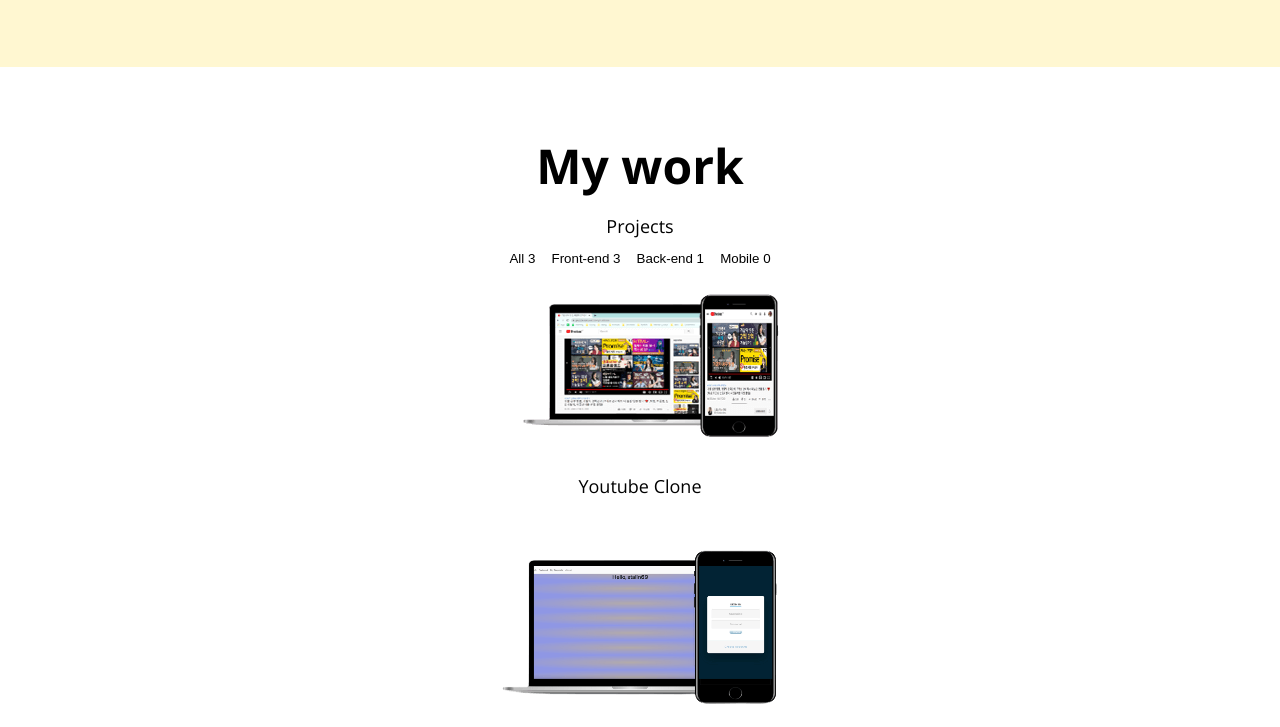
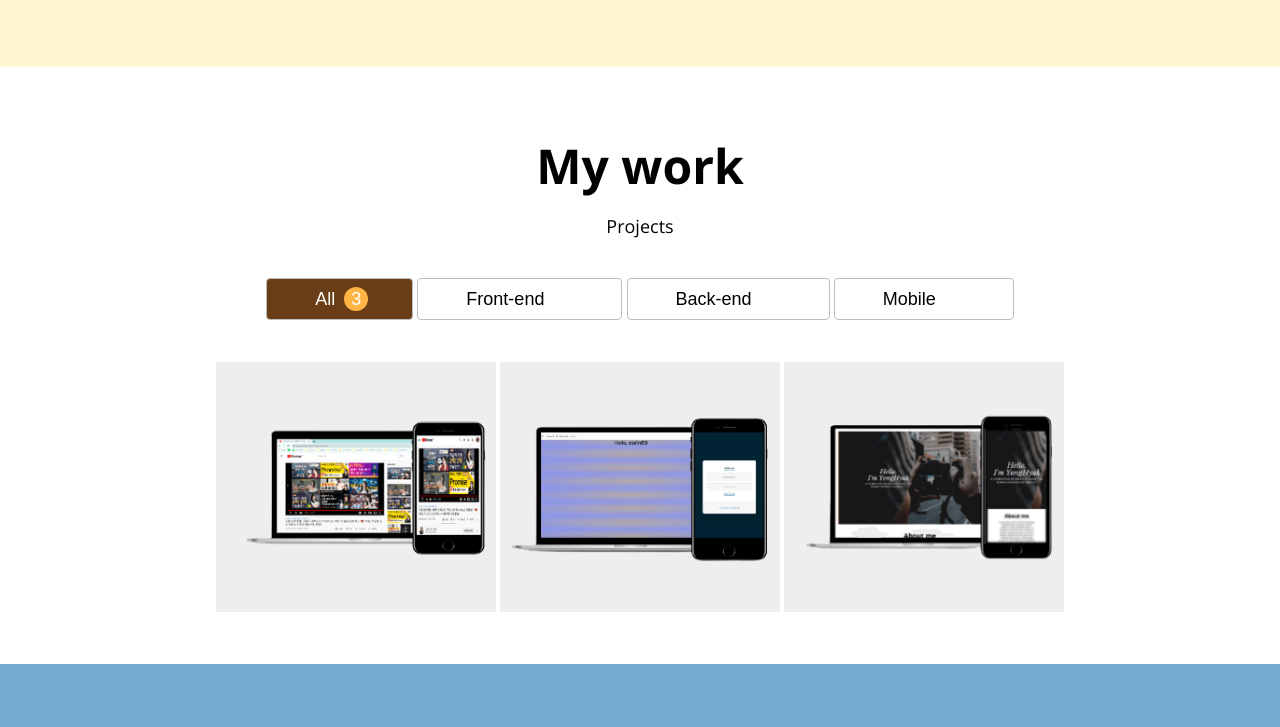
Before and after one commit to tjdydgur123/portfolio, a plain HTML site: page index.html in a window 1280 px wide. Shown: the part 2341-3068 px from the top of the page. Drawn offline with nearby package versions, Linux system fonts and the light colour scheme.

Commit message:
CSS: Work + HTML: add section container

```diff
--- a/index.html
+++ b/index.html
@@ -219,10 +219,11 @@
     </section>
     <!-- Work -->
     <section id="work" class="section">
+      <div class="section__container">
         <h1>My work</h1>
         <h3>Projects</h3>
         <div class="work__categories">
-        <button class="category__btn">
+          <button class="category__btn active">
             All <span class="category__count">3</span>
           </button>
           <button class="category__btn">
@@ -264,8 +265,8 @@
             <div class="project__description">
               <h3>Snippet Stack</h3>
               <span>
-              A web application that provides commenting, rating, searching and
-              sharing of code snippets.<br />
+                A web application that provides commenting, rating, searching
+                and sharing of code snippets.<br />
                 Used Python, Flask, HTML, CSS, JavaScript, SQLite, Google Cloud
                 Platform and Heroku
               </span>
@@ -282,6 +283,7 @@
               <span> Used HTML, CSS and Vanilla JavaScript </span>
             </div>
           </a>
+        </div>
       </div>
     </section>
     <!-- Contact -->
--- a/style.css
+++ b/style.css
@@ -283,6 +283,103 @@ p {
   padding: 20px;
 }
 
+/* Work */
+.work__categories {
+  margin: 40px;
+}
+
+.category__btn {
+  border: 1px solid var(--color-dark-white);
+  border-radius: var(--size-border-radius);
+  font-size: var(--font-regular);
+  padding: 8px 48px;
+}
+
+.category__btn.active,
+.category__btn:hover {
+  background-color: var(--color-brown);
+  color: var(--color-white);
+}
+
+.category__count {
+  background-color: var(--color-orange);
+  border-radius: 50%;
+  color: var(--color-white);
+  width: 24px;
+  height: 24px;
+  display: inline-block;
+  line-height: 24px;
+  position: relative;
+  top: -20px;
+  left: 4px;
+  opacity: 0;
+  transition: all var(--animation-duration) ease-in;
+}
+
+.category__btn.active .category__count,
+.category__btn:hover .category__count {
+  opacity: 1;
+  top: 0;
+}
+
+.work__projects {
+  display: flex;
+  flex-wrap: wrap;
+  justify-content: center;
+}
+
+.project {
+  display: flex;
+  justify-content: center;
+  align-items: center;
+  width: 280px;
+  height: 250px;
+  margin: 2px;
+  background-color: var(--color-light-white);
+  position: relative;
+}
+
+.project__description {
+  position: absolute;
+  background-color: black;
+  display: flex;
+  flex-direction: column;
+  justify-content: center;
+  width: 100%;
+  height: 100%;
+  top: 0;
+  left: 0;
+  opacity: 0;
+  transform: translateY(10px);
+  transition: all var(--animation-duration) ease-in;
+}
+
+.project__description:hover {
+  opacity: 0.8;
+  transform: translateY(0px);
+}
+
+.project__description h3 {
+  color: var(--color-white);
+}
+
+.project__description h3:after {
+  content: "";
+  display: block;
+  position: relative;
+  left: 50%;
+  margin-left: -12px;
+  margin-top: 8px;
+  width: 25px;
+  height: 2px;
+  background-color: var(--color-dark-white);
+}
+
+.project__img {
+  max-width: 100%;
+  max-height: 100%;
+}
+
 /* Contact */
 #contact {
   background-color: var(--color-blue);
```
Lines whose indentation alone changed are shown as unchanged.
